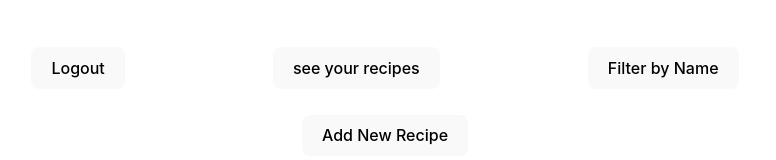
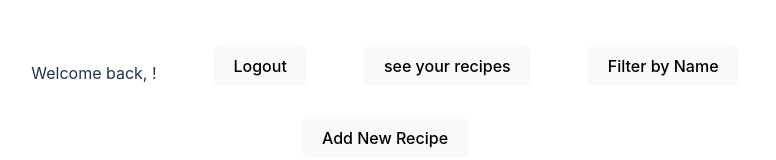
Before and after one commit to denisa6/proiectColectiv, a React (Vite) app in the folder frontend/mysiteFrontend/: page /showlist in a window 1280 px wide. Shown: the part 225-385 px from the top of the page, without its empty margins (250-1026 px from the left). Built offline with nearby package versions, Linux system fonts and the light colour scheme; no server answers.

Commit message:
?user logged, update photo, delete message

```diff
--- a/frontend/mysiteFrontend/src/components/RecipeComponents/deleteRecipe.tsx
+++ b/frontend/mysiteFrontend/src/components/RecipeComponents/deleteRecipe.tsx
@@ -42,7 +42,7 @@ const DeleteRecipe = (props: { recipeToDelete: any }) => {
                 <p>Are you sure you want to delete this item?</p>
                 <div id="buttons-container">
                     <button onClick={handleDelete}>Yes</button>
-                    <button onClick={handleCancel}>Cancel</button>
+                    <button onClick={handleCancel}>I am a COWARD</button>
                 </div>
             </div>
         );
--- a/frontend/mysiteFrontend/src/components/RecipeComponents/showAllRecipes.tsx
+++ b/frontend/mysiteFrontend/src/components/RecipeComponents/showAllRecipes.tsx
@@ -7,6 +7,7 @@ import DeleteRecipe from "./deleteRecipe";
 import RecipeDetailsForm from "./recipeDetailsForm";
 import "../recipesTable.css";
 import UserRecipeList from "./userRecipes";
+import WelcomeMessage from "../userComponents/welcomeUser";
 
 const RecipeList = () => {
     const [recipes, setRecipes] = useState<Recipe[]>([]);
@@ -156,6 +157,7 @@ const RecipeList = () => {
     return (
         <div style={styles.modalContainer}>
             <div style={styles.header}>
+                <WelcomeMessage></WelcomeMessage>
                 <Link to="/logout">
                     <button style={styles.logoutButton}>Logout</button>
                 </Link>
--- a/frontend/mysiteFrontend/src/components/RecipeComponents/updateRecipeForm.tsx
+++ b/frontend/mysiteFrontend/src/components/RecipeComponents/updateRecipeForm.tsx
@@ -303,21 +303,16 @@ const UpdateRecipeForm = (props: { recipeToUpdate: any }) => {
                     />
                     <div>
                         <h5>Upload your yummy image 😜❤ </h5>
-                        {/* {props.recipeToUpdate.photo && (
-                            <div>
+                        <div>
+                            {recipeData.photo && (
                                 <img
-                                    alt="not found"
-                                    width={"250px"}
-                                    src={URL.createObjectURL(
-                                        props.recipeToUpdate.photo
-                                    )}
+                                    src={`${recipeData.photo}`} // Make sure to specify the correct image type
+                                    alt="Problem getting your photo"
+                                    width="300" // Set the width as needed
+                                    height="200" // Set the height as needed
                                 />
-                                <br />
-                                <button onClick={() => setUploadedPhoto(null)}>
-                                    Remove
-                                </button>
-                            </div>
-                        )} */}
+                            )}
+                        </div>
                         <p>
                             <input
                                 type="file"
--- /dev/null
+++ b/frontend/mysiteFrontend/src/components/userComponents/welcomeUser.tsx
@@ -0,0 +1,12 @@
+import React, { FC } from "react";
+import { getUsername } from "../../util/auth";
+
+const WelcomeMessage = () => {
+    return (
+        <div>
+            <p>Welcome back, {getUsername()}!</p>
+        </div>
+    );
+};
+
+export default WelcomeMessage;
```
